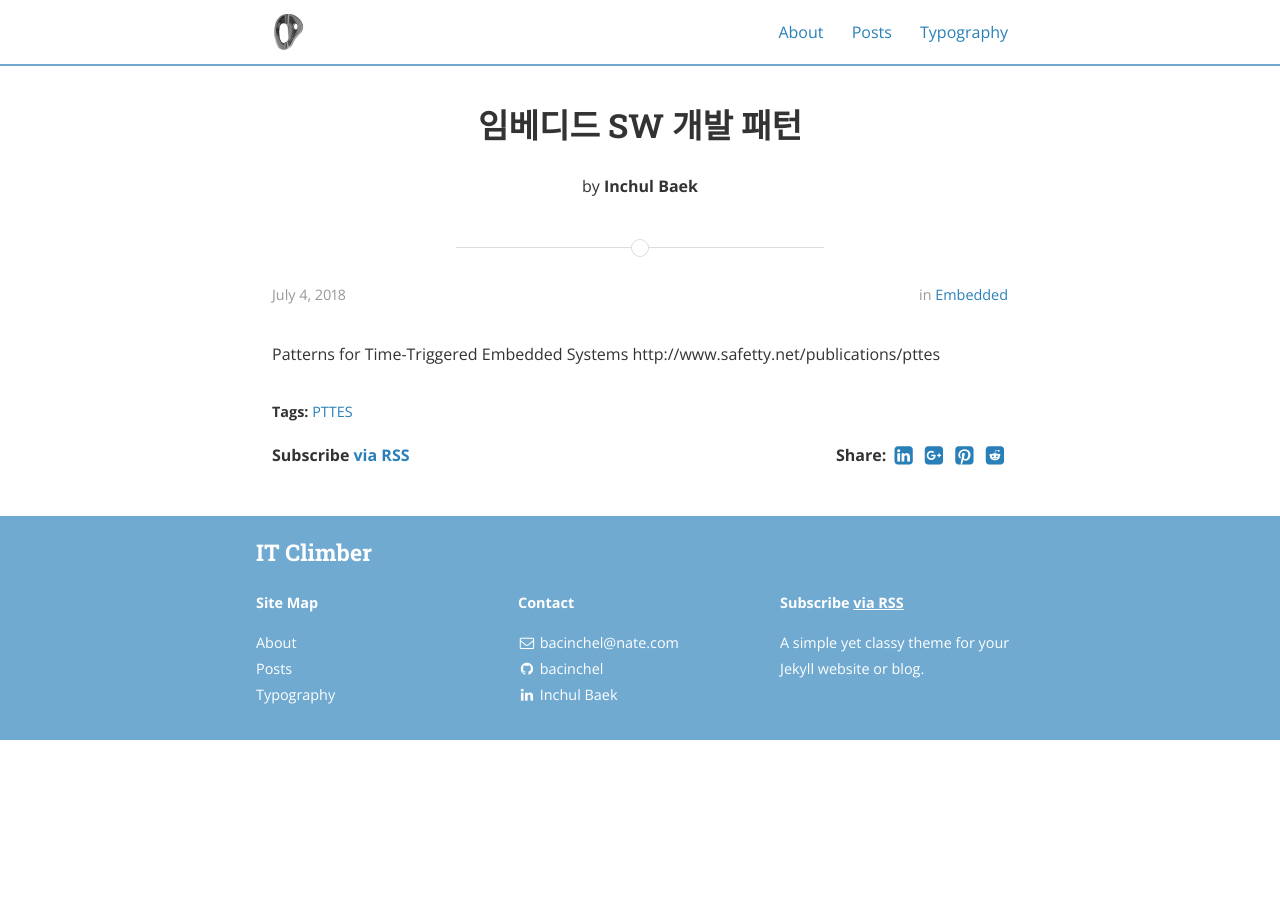
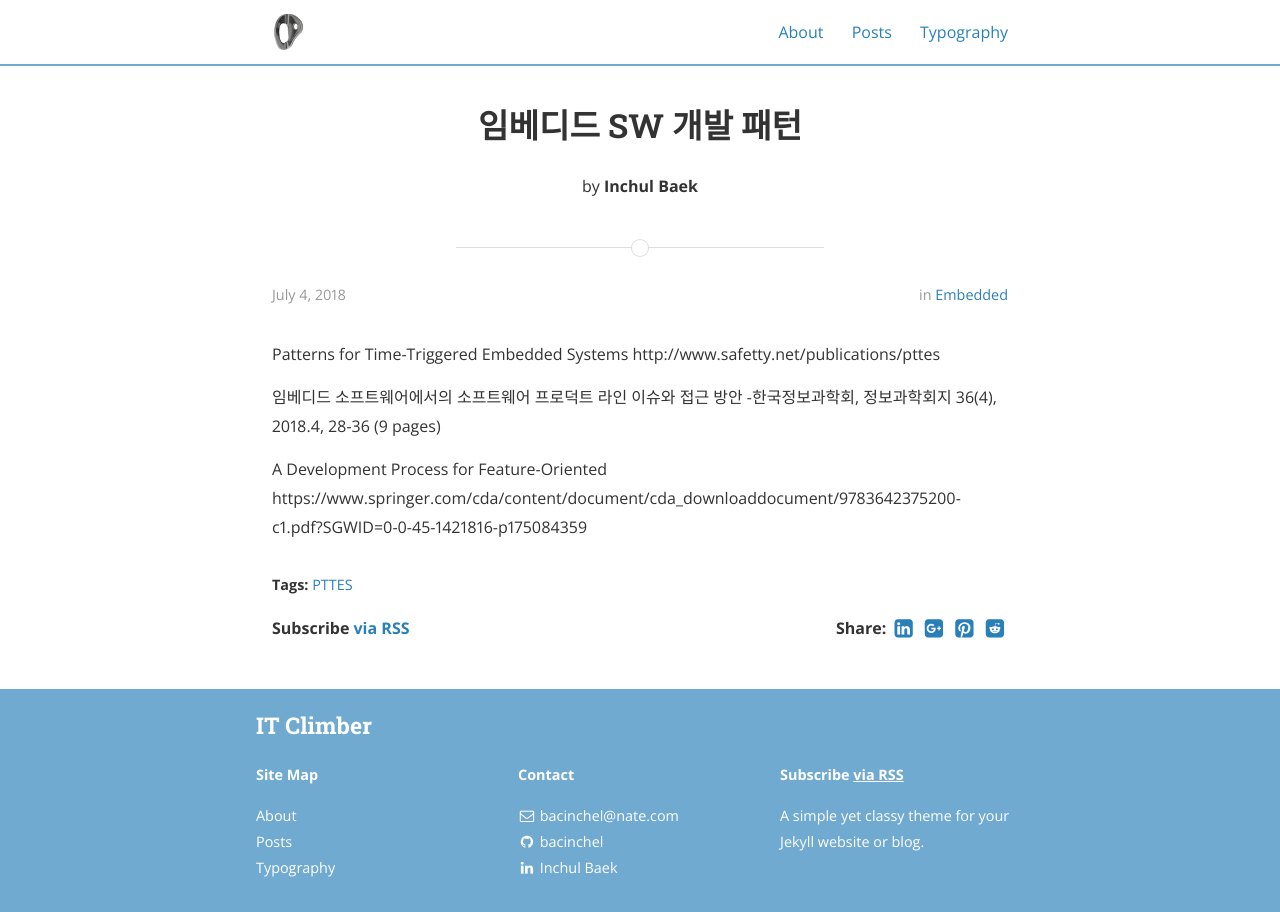
Before and after one commit to bacinchel/bacinchel.github.io, a Jekyll site: the page built from _posts/2018-07-04-Embedded-Development-Pattern.markdown, in a window 1280 px wide. Built offline with Jekyll 4.4.1, drawn with Linux system fonts in a browser that asks for light colours; nearby versions of some CDN libraries.

Commit message:
Update 2018-07-04-Embedded-Development-Pattern.markdown

```diff
--- a/_posts/2018-07-04-Embedded-Development-Pattern.markdown
+++ b/_posts/2018-07-04-Embedded-Development-Pattern.markdown
@@ -10,3 +10,9 @@ tags: PTTES
 
 Patterns for Time-Triggered Embedded Systems
 http://www.safetty.net/publications/pttes
+
+임베디드 소프트웨어에서의 소프트웨어 프로덕트 라인 이슈와 접근 방안
+-한국정보과학회, 정보과학회지 36(4), 2018.4, 28-36 (9 pages)
+
+A Development Process for Feature-Oriented
+https://www.springer.com/cda/content/document/cda_downloaddocument/9783642375200-c1.pdf?SGWID=0-0-45-1421816-p175084359
```
